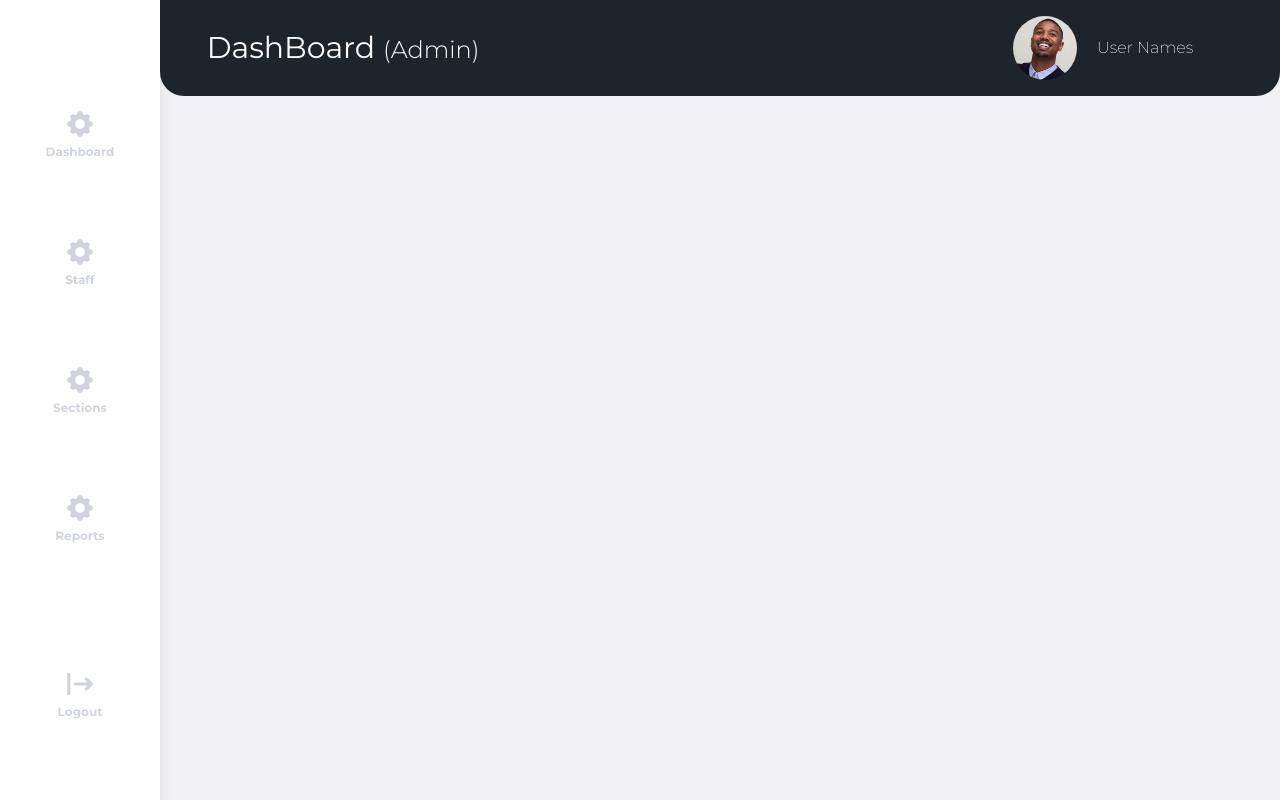
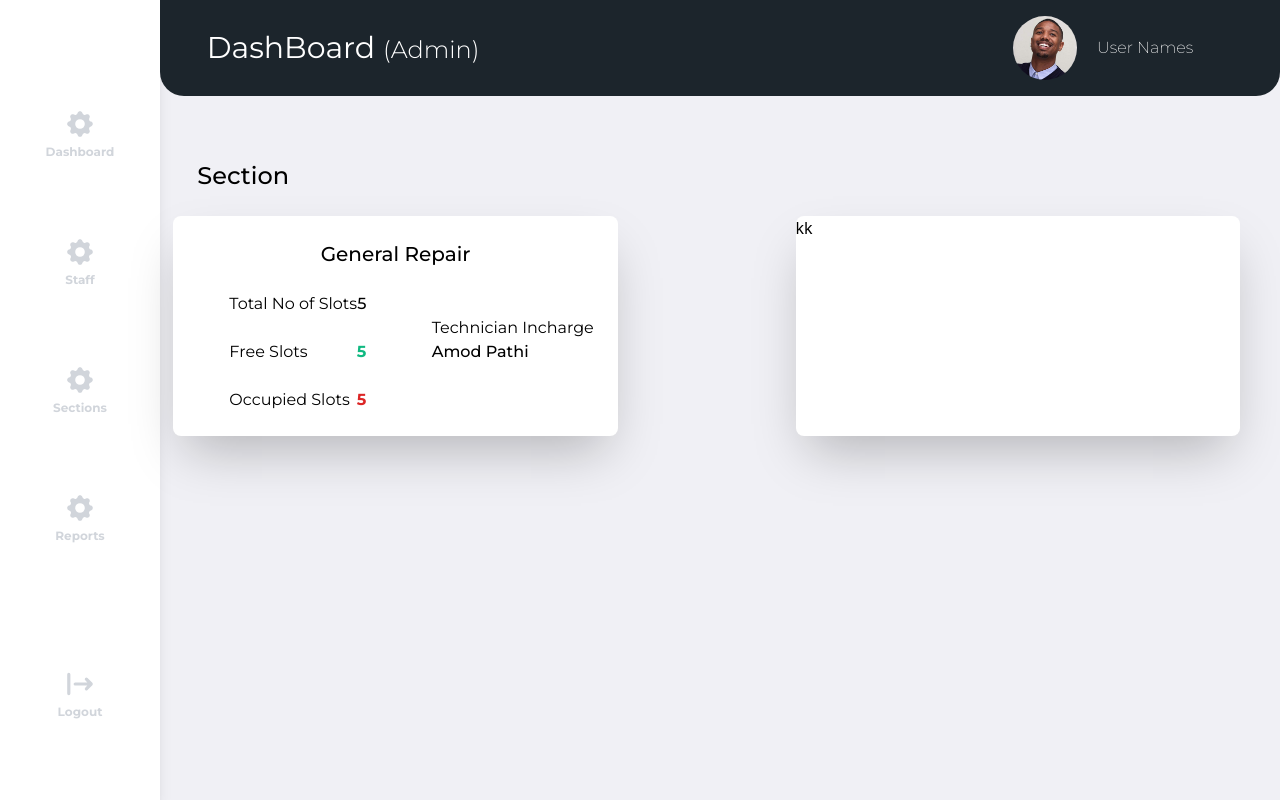
Before and after one commit to dumidu1998/autoaid-front, a React (Create React App) app: page /admin/section in a window 1280 px wide. Built offline with nearby package versions, Linux system fonts and the light colour scheme.

Commit message:
SectionManageV2

```diff
--- a/src/components/Atoms/serviceStation/SectionCardsHeadings.js
+++ b/src/components/Atoms/serviceStation/SectionCardsHeadings.js
@@ -2,7 +2,7 @@ import React from 'react'
 
 export default function SectionCardsHeadings(props) {
     return (
-        <div className="flex justify-between items-center font-primary">
+        <div className="flex justify-between items-center font-primary px-8 mt-6">
             <div>{props.heading}</div>
             <div className={props.class}>{props.count}</div>
         </div>
--- a/src/components/Atoms/serviceStation/SectionsCardsTechnisianInchage.js
+++ b/src/components/Atoms/serviceStation/SectionsCardsTechnisianInchage.js
@@ -4,7 +4,7 @@ export default function SectionsCardsTechnisianInchage(props) {
     return (
         <div className="flex flex-col font-primary">
             <div>Technician Incharge</div>
-            <div className="font-primary text-bold ">{props.technician}</div>
+            <div className="font-primary font-medium">{props.technician}</div>
 
         </div>
     )
--- a/src/pages/admin/AdminSection.js
+++ b/src/pages/admin/AdminSection.js
@@ -1,10 +1,33 @@
 import React from 'react'
+import SectionCardsHeadings from '../../components/Atoms/serviceStation/SectionCardsHeadings'
+import SectionsCardsTechnisianInchage from '../../components/Atoms/serviceStation/SectionsCardsTechnisianInchage'
 import AdminSideBar from '../../components/Moleculars/admin/AdminSideBar'
 
 export default function AdminSection() {
     return (
         <div className="relative bg-Background-0">
             <AdminSideBar name="DashBoard " roleName="Admin"/>
+            <div className="w-10/12 absolute top-40 right-10">
+                <div className="font-primary text-2xl font-medium ml-6">Section</div>
+                <div className="flex justify-between mt-6">
+                    <div className="bg-white w-5/12 rounded-lg shadow-2xl p-6">
+                        <div className="text-xl font-primary font-medium flex justify-center items-center">General Repair </div>
+                        <div className="flex justify-between items-center">
+                            <div className="flex flex-col">
+                                <SectionCardsHeadings heading="Total No of Slots" count="5" class="font-medium "/>
+                                <SectionCardsHeadings heading="Free Slots" count="5" class="font-bold text-green-500"/>
+                                <SectionCardsHeadings heading="Occupied Slots" count="5" class="font-bold text-red-600"/>
+                            </div>
+                            <div>
+                                <SectionsCardsTechnisianInchage technician="Amod Pathi"/>
+                            </div>
+                        </div>
+                    </div>
+                    <div className="bg-white w-5/12  rounded-lg shadow-2xl">
+    kk
+                    </div>
+                </div>
+            </div>
         </div>
     )
 }
```
